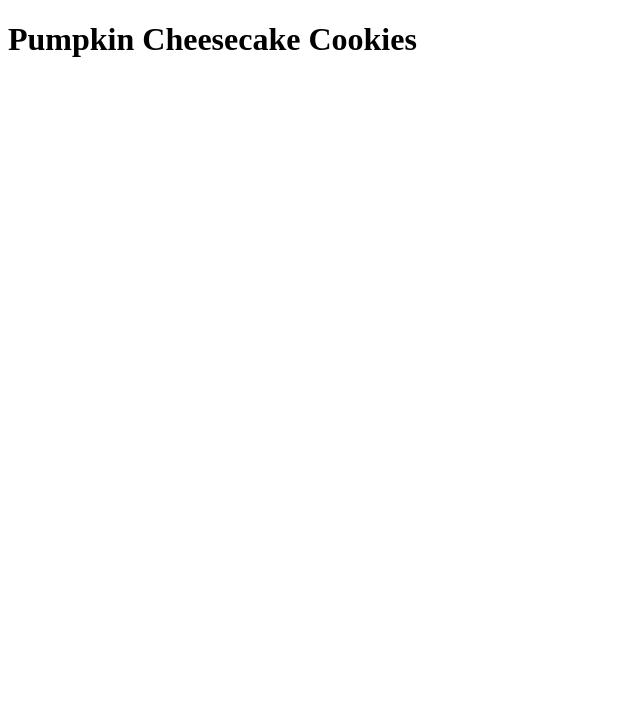
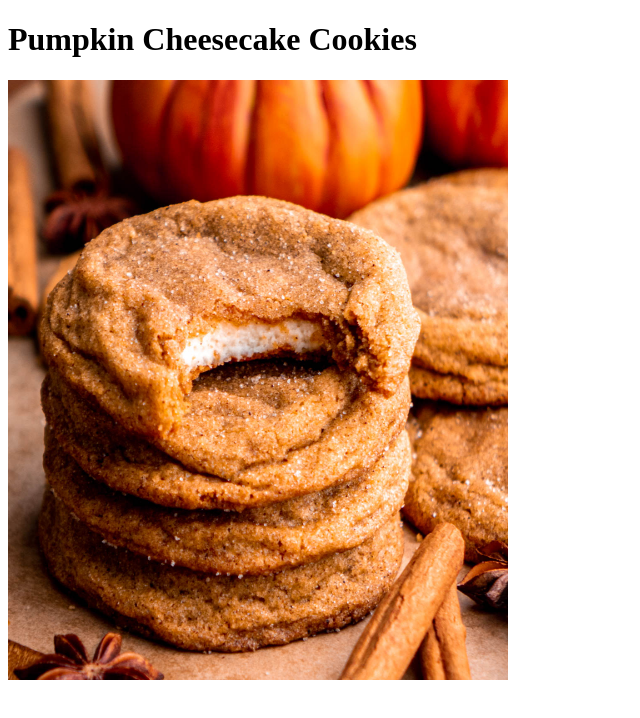
Before and after one commit to karlsonschlyer/odin-recipes, a plain HTML site: page recipes/cookies.html in a window 1280 px wide. Shown: the whole page, without its empty margins (0-640 px from the left). Drawn offline with Linux system fonts and the light colour scheme.

Commit message:
Create directory images/ and add img to cookies.html

```diff
--- a/recipes/cookies.html
+++ b/recipes/cookies.html
@@ -7,5 +7,6 @@
 </head>
 <body>
     <h1>Pumpkin Cheesecake Cookies</h1>
+    <img src="../images/pumpkin-cookies.jpg" alt="Pumpking Cheesecake Cookies" width="500" height="600">
 </body>
 </html>
```
Also changed, not shown: images/pumpkin-cookies.jpg (added).
